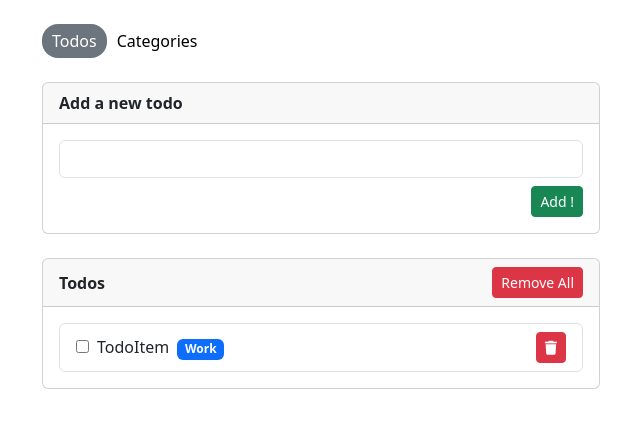
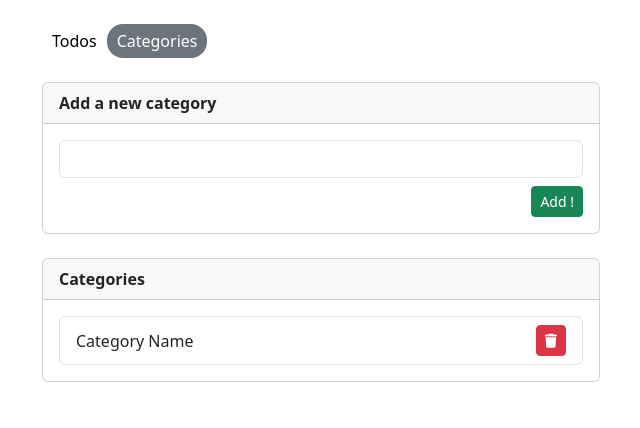
Before and after one commit to gurkanatik/todo-app-react-js, a React (Vite) app in the folder 0-todo/: page / in a window 1280 px wide. Both pictures are taken after a click on the button "Categories". Shown: the top 428 px of the page, without its empty margins (319-959 px from the left). Built offline with nearby package versions, Linux system fonts and the light colour scheme.

Commit message:
todos, categories components created & active tab state completed :tada:

```diff
--- a/0-todo/src/App.jsx
+++ b/0-todo/src/App.jsx
@@ -1,44 +1,21 @@
 import {useState} from 'react'
 import './assets/style.css';
 
+import Categories from "./components/categories/Categories.jsx";
+import Todos from "./components/todos/Todos.jsx";
+
 function App() {
-    const [count, setCount] = useState(0)
-
+    const [activeTab, setActiveTab] = useState('todos')
     return (
         <>
             <div className="container mt-4">
                 <div className="col-12 col-md-6 mx-auto">
                     <div className="custom-tabs-head d-flex align-items-center justify-content-start mb-4">
-                        <button className="bg-secondary text-white">Todos</button>
-                        <button>Categories</button>
+                        <button className={activeTab === 'todos' && 'bg-secondary text-white'} onClick={() => setActiveTab('todos')}>Todos</button>
+                        <button className={activeTab === 'categories' && 'bg-secondary text-white'} onClick={() => setActiveTab('categories')}>Categories</button>
                     </div>
-                    <div className="card mb-4">
-                        <div className="card-header fw-bold">
-                            Add a new todo
-                        </div>
-                        <div className="card-body">
-                            <input type="text" className="form-control"/>
-                            <button className="btn btn-sm btn-success d-table ms-auto mt-2">Add !</button>
-                        </div>
-                    </div>
-                    <div className="card">
-                        <div className="card-header d-flex align-items-center justify-content-between">
-                            <span className="fw-bold">Todos</span>
-                            <button className="btn btn-sm btn-danger">Remove All</button>
-                        </div>
-                        <div className="card-body">
-                            <ul className="list-group">
-                                <li className="list-group-item d-flex align-items-center justify-content-between">
-                                    <div>
-                                        <input className="me-2" type="checkbox"/>
-                                        <span className="me-2">TodoItem</span>
-                                        <span className="badge bg-primary">Work</span>
-                                    </div>
-                                    <button className="btn btn-sm btn-danger"><i className="fa fa-trash"></i></button>
-                                </li>
-                            </ul>
-                        </div>
-                    </div>
+                    { activeTab === 'todos' && <Todos /> }
+                    { activeTab === 'categories' && <Categories /> }
                 </div>
             </div>
         </>
--- /dev/null
+++ b/0-todo/src/components/categories/Categories.jsx
@@ -0,0 +1,30 @@
+export default function Categories() {
+    return (
+        <>
+            <div className="card mb-4">
+                <div className="card-header fw-bold">
+                    Add a new category
+                </div>
+                <div className="card-body">
+                    <input type="text" className="form-control"/>
+                    <button className="btn btn-sm btn-success d-table ms-auto mt-2">Add !</button>
+                </div>
+            </div>
+            <div className="card">
+                <div className="card-header d-flex align-items-center justify-content-between">
+                    <span className="fw-bold">Categories</span>
+                </div>
+                <div className="card-body">
+                    <ul className="list-group">
+                        <li className="list-group-item d-flex align-items-center justify-content-between">
+                            <div>
+                                <span className="me-2">Category Name</span>
+                            </div>
+                            <button className="btn btn-sm btn-danger"><i className="fa fa-trash"></i></button>
+                        </li>
+                    </ul>
+                </div>
+            </div>
+        </>
+    )
+}
--- /dev/null
+++ b/0-todo/src/components/todos/Todos.jsx
@@ -0,0 +1,33 @@
+export default function Todos() {
+    return (
+        <>
+            <div className="card mb-4">
+                <div className="card-header fw-bold">
+                    Add a new todo
+                </div>
+                <div className="card-body">
+                    <input type="text" className="form-control"/>
+                    <button className="btn btn-sm btn-success d-table ms-auto mt-2">Add !</button>
+                </div>
+            </div>
+            <div className="card">
+                <div className="card-header d-flex align-items-center justify-content-between">
+                    <span className="fw-bold">Todos</span>
+                    <button className="btn btn-sm btn-danger">Remove All</button>
+                </div>
+                <div className="card-body">
+                    <ul className="list-group">
+                        <li className="list-group-item d-flex align-items-center justify-content-between">
+                            <div>
+                                <input className="me-2" type="checkbox"/>
+                                <span className="me-2">TodoItem</span>
+                                <span className="badge bg-primary">Work</span>
+                            </div>
+                            <button className="btn btn-sm btn-danger"><i className="fa fa-trash"></i></button>
+                        </li>
+                    </ul>
+                </div>
+            </div>
+        </>
+    )
+}
```
